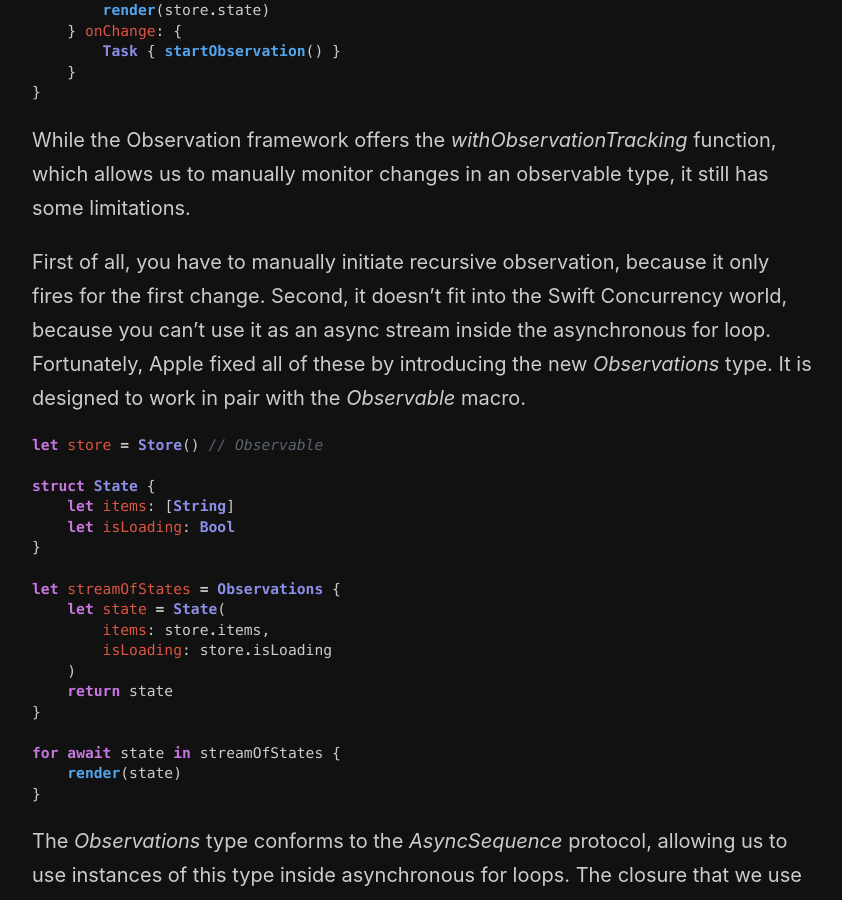
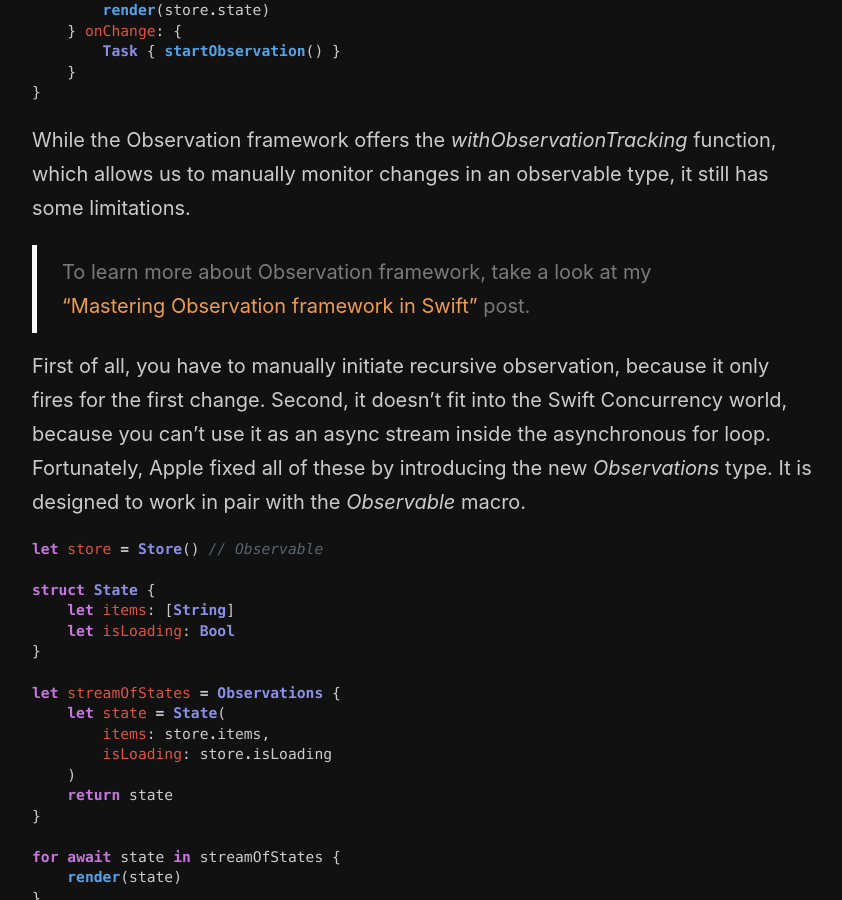
Before and after one commit to mecid/mecid.github.io, a Jekyll site: the page built from _posts/2025-07-30-streaming-changes-with-observations.md, in a window 1280 px wide and 900 px high, scrolled down 770 px. Shown: the whole window, without its empty margins (218-1060 px from the left). Built offline with Jekyll 4.4.1, drawn with Linux system fonts in a browser that asks for light colours.

Commit message:
reference added to the observations post

````diff
--- a/_posts/2025-07-30-streaming-changes-with-observations.md
+++ b/_posts/2025-07-30-streaming-changes-with-observations.md
@@ -21,6 +21,8 @@ func startObservation() {
 ```
 
 While the Observation framework offers the *withObservationTracking* function, which allows us to manually monitor changes in an observable type, it still has some limitations.
+
+> To learn more about Observation framework, take a look at my ["Mastering Observation framework in Swift"](/2023/10/03/mastering-observable-framework-in-swift/) post.
 
 First of all, you have to manually initiate recursive observation, because it only fires for the first change. Second, it doesn’t fit into the Swift Concurrency world, because you can’t use it as an async stream inside the asynchronous for loop. Fortunately, Apple fixed all of these by introducing the new *Observations* type. It is designed to work in pair with the *Observable* macro.
 
````
